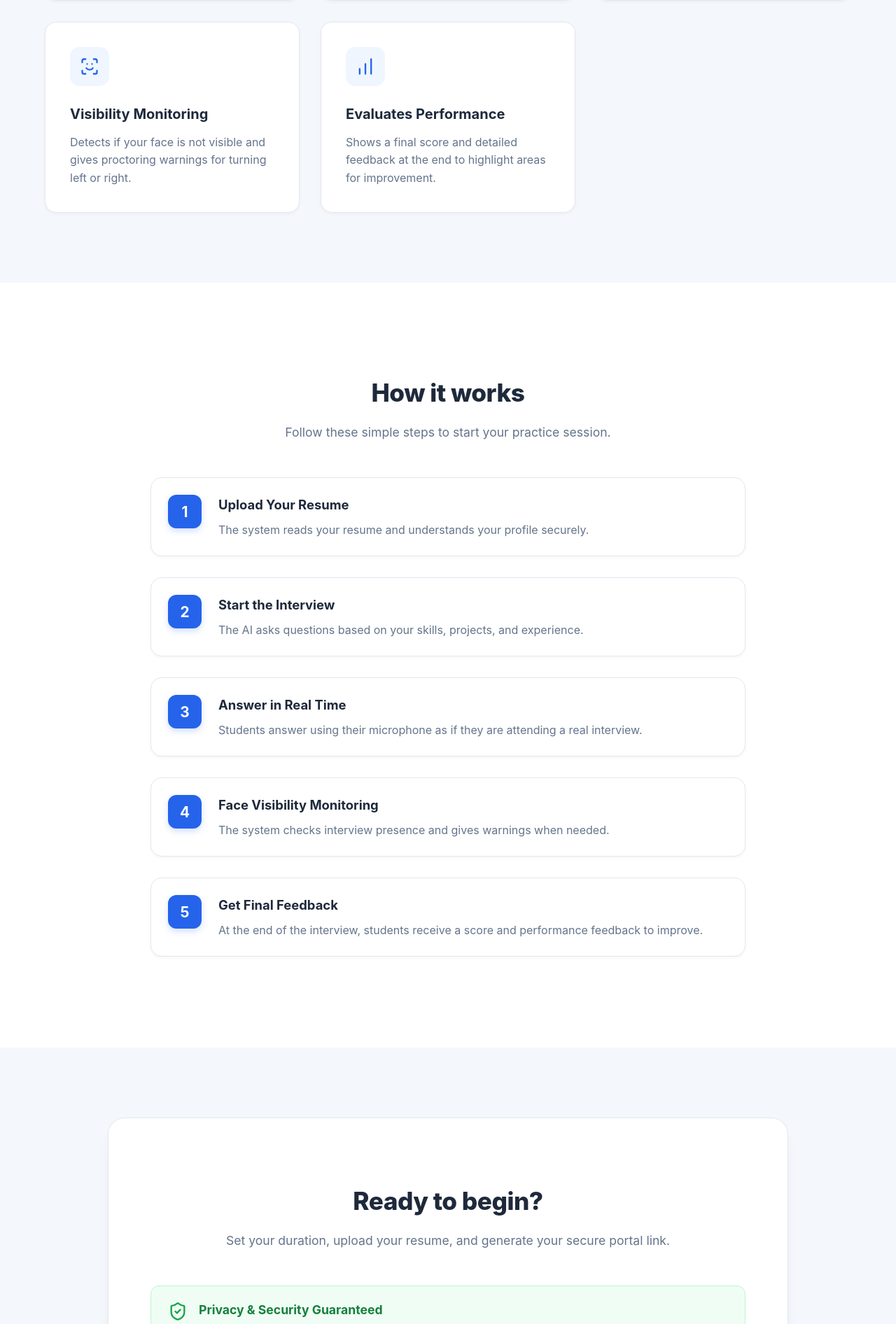
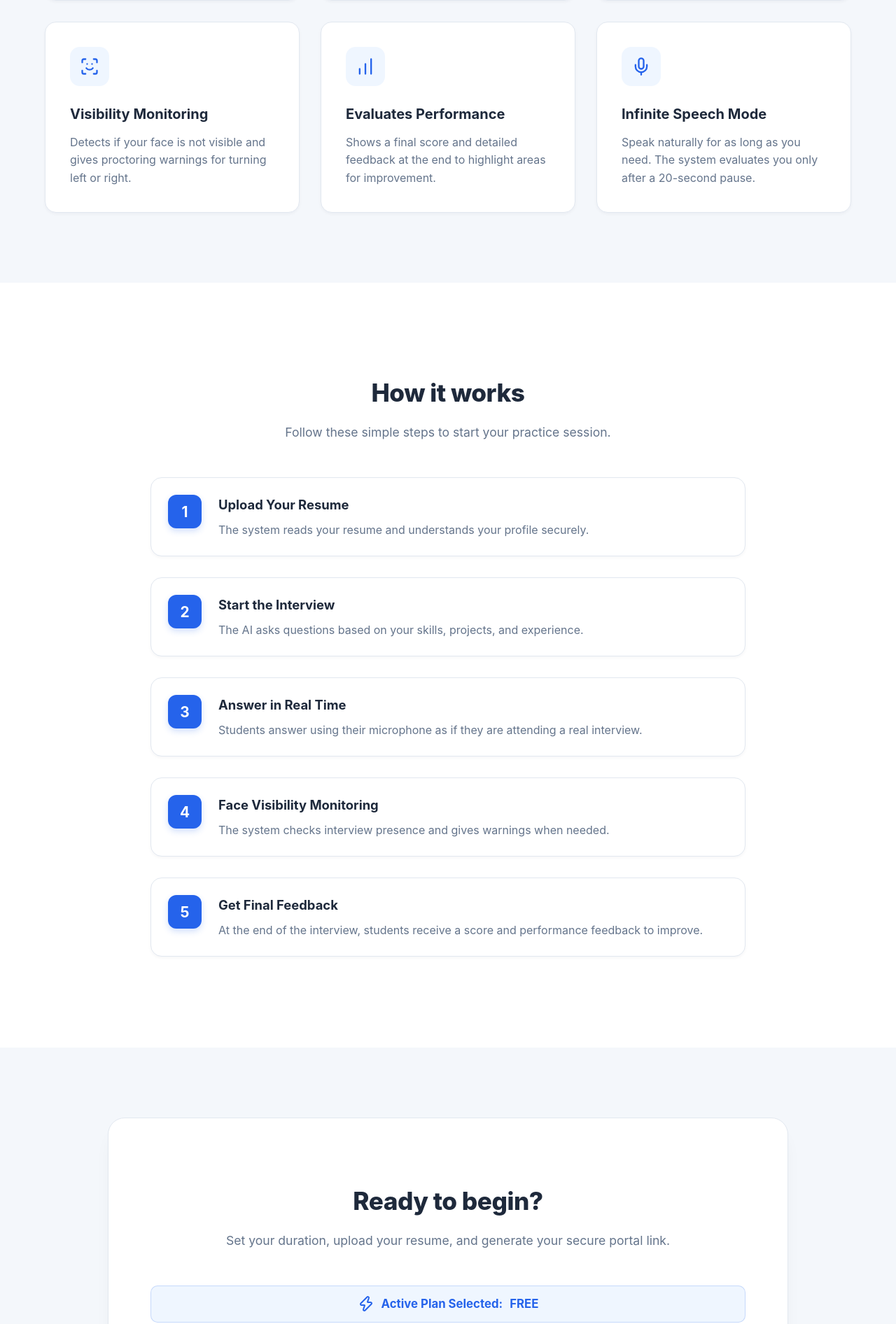
Before and after one commit to Devil-nkp/my-ai-interviewer, a FastAPI app: page / in a window 1280 px wide. Shown: the part 1988-3880 px from the top of the page at 70% size. Run offline with FastAPI, Linux system fonts and the light colour scheme.

Commit message:
index.html

```diff
--- a/templates/index.html
+++ b/templates/index.html
@@ -145,7 +145,7 @@
         .step-content h4 { margin: 0 0 8px 0; font-size: 1.15rem; color: var(--text-dark); }
         .step-content p { margin: 0; color: var(--text-muted); font-size: 1rem; }
 
-        /* Pricing UI (New 4 Buttons & Cards) */
+        /* Pricing UI */
         .pricing-controls {
             display: flex; justify-content: center; gap: 10px; margin-bottom: 40px;
             background: var(--bg-card); padding: 8px; border-radius: 16px;
@@ -185,7 +185,7 @@
         .setup-container {
             background: var(--bg-card); border: 1px solid var(--border-color);
             border-radius: 24px; padding: 60px; box-shadow: var(--shadow-lg);
-            max-width: 850px; margin: 0 auto;
+            max-width: 850px; margin: 0 auto; position: relative; overflow: hidden;
         }
 
         /* Privacy Policy & Hardware Notice Box */
@@ -239,6 +239,7 @@
         #linkContainer {
             margin-top: 30px; padding: 30px; background: #ecfdf5;
             border: 1px solid var(--success); border-radius: 12px; text-align: center; display: none;
+            animation: fadeIn 0.5s ease;
         }
         #linkContainer p { color: #064e3b; font-weight: 800; margin-top: 0; font-size: 1.2rem; }
         #interviewLink {
@@ -254,6 +255,20 @@
         ul.bullet-list { padding-left: 20px; color: var(--text-muted); }
         ul.bullet-list li { margin-bottom: 12px; }
 
+        /* NEW CSS ADDITIONS FOR HYPE OVERLAY & ACTIVE PLAN BANNER */
+        .hype-overlay {
+            display: none; position: absolute; top: 0; left: 0; width: 100%; height: 100%;
+            background: rgba(255, 255, 255, 0.98); z-index: 100;
+            flex-direction: column; justify-content: center; align-items: center;
+            text-align: center; animation: fadeIn 0.3s ease; border-radius: 24px;
+        }
+
+        .active-plan-banner {
+            background: var(--primary-light); color: var(--primary); padding: 12px 18px;
+            border-radius: 10px; margin-bottom: 25px; font-weight: 700; display: flex;
+            align-items: center; gap: 10px; border: 1px solid rgba(37, 99, 235, 0.2);
+            justify-content: center; font-size: 1.05rem;
+        }
     </style>
 </head>
 <body>
@@ -343,6 +358,11 @@
                 <h3>Evaluates Performance</h3>
                 <p>Shows a final score and detailed feedback at the end to highlight areas for improvement.</p>
             </div>
+            <div class="card">
+                <div class="card-icon"><i data-lucide="mic" style="width: 28px; height: 28px;"></i></div>
+                <h3>Infinite Speech Mode</h3>
+                <p>Speak naturally for as long as you need. The system evaluates you only after a 20-second pause.</p>
+            </div>
         </div>
     </section>
 
@@ -391,8 +411,19 @@
 
     <section id="setup" class="section section-light">
         <div class="setup-container">
+
+            <div id="hypeOverlay" class="hype-overlay">
+                <i data-lucide="loader" class="lucide-spin" style="width: 64px; height: 64px; color: var(--primary); margin-bottom: 25px;"></i>
+                <h2 id="hypeText" style="color: var(--text-dark); font-size: 2.2rem; margin: 0 0 10px 0;">Analyzing Resume...</h2>
+                <p style="color: var(--text-muted); font-size: 1.15rem;">Please wait while we calibrate your AI interviewer.</p>
+            </div>
+
             <h2 class="section-title">Ready to begin?</h2>
             <p class="section-subtitle">Set your duration, upload your resume, and generate your secure portal link.</p>
+
+            <div class="active-plan-banner">
+                <i data-lucide="zap"></i> Active Plan Selected: <span id="planNameDisplay" style="text-transform: uppercase;">FREE</span>
+            </div>
 
             <div class="privacy-notice">
                 <div class="privacy-notice-icon">
@@ -529,6 +560,12 @@
     <script>
         lucide.createIcons();
 
+        // Check Local Storage for plan on page load
+        document.addEventListener("DOMContentLoaded", () => {
+            const savedPlan = localStorage.getItem('selectedPlan') || 'free';
+            document.getElementById('planNameDisplay').innerText = savedPlan;
+        });
+
         // Navbar Scroll Shadow & Active Link Highlighting
         const navbar = document.getElementById("navbar");
         const sections = document.querySelectorAll("section");
@@ -569,6 +606,7 @@
 
         function selectActivePlan(planName, btnElement) {
             localStorage.setItem('selectedPlan', planName);
+            document.getElementById('planNameDisplay').innerText = planName; // Update Banner UI
 
             const allCtaBtns = document.querySelectorAll('.pricing-cta-btn');
             allCtaBtns.forEach(btn => {
@@ -588,7 +626,17 @@
 
         fileInput.addEventListener('change', function(e) {
             if (e.target.files.length > 0) {
-                fileNameDisplay.innerHTML = `Selected: <span style="color: var(--text-dark);">${e.target.files[0].name}</span>`;
+                const file = e.target.files[0];
+
+                // NEW ADDITION: Front-end File Size Validation (Max 5MB)
+                if (file.size > 5 * 1024 * 1024) {
+                    fileInput.value = ""; // Clear the input
+                    fileNameDisplay.innerHTML = `<span style="color: var(--danger);">File too large! Max 5MB allowed.</span>`;
+                    alert("Please upload a PDF file smaller than 5MB.");
+                    return;
+                }
+
+                fileNameDisplay.innerHTML = `Selected: <span style="color: var(--text-dark);">${file.name}</span>`;
             }
         });
 
@@ -601,19 +649,33 @@
 
             localStorage.setItem('interviewDuration', duration);
 
-            btn.disabled = true;
-            btn.innerHTML = '<i data-lucide="loader" class="lucide-spin"></i> Preparing AI...';
-            lucide.createIcons();
+            // NEW ADDITION: Interactive Hype Loading Screen
+            const hypeOverlay = document.getElementById('hypeOverlay');
+            const hypeText = document.getElementById('hypeText');
+            hypeOverlay.style.display = 'flex';
+
+            const hypeMessages = [
+                "Analyzing Resume Context...",
+                "Calibrating Neural Engine...",
+                "Preparing Custom Questions...",
+                "Establishing Secure Portal..."
+            ];
+            let hypeIndex = 0;
+            const hypeInterval = setInterval(() => {
+                hypeIndex = (hypeIndex + 1) % hypeMessages.length;
+                hypeText.innerText = hypeMessages[hypeIndex];
+            }, 1800);
 
             const formData = new FormData();
             formData.append('resume_file', fileInput.files[0]);
-
-            // Sending the plan parameter to FastAPI
             formData.append('plan', localStorage.getItem('selectedPlan') || 'free');
 
             try {
                 const response = await fetch('/setup', { method: 'POST', body: formData });
                 const data = await response.json();
+
+                clearInterval(hypeInterval);
+                hypeOverlay.style.display = 'none';
 
                 if (data.interview_link) {
                     const linkEl = document.getElementById('interviewLink');
@@ -626,6 +688,8 @@
                     resetButton(btn);
                 }
             } catch (err) {
+                clearInterval(hypeInterval);
+                hypeOverlay.style.display = 'none';
                 alert("Server error. Please ensure your Python backend is running.");
                 resetButton(btn);
             }
```
